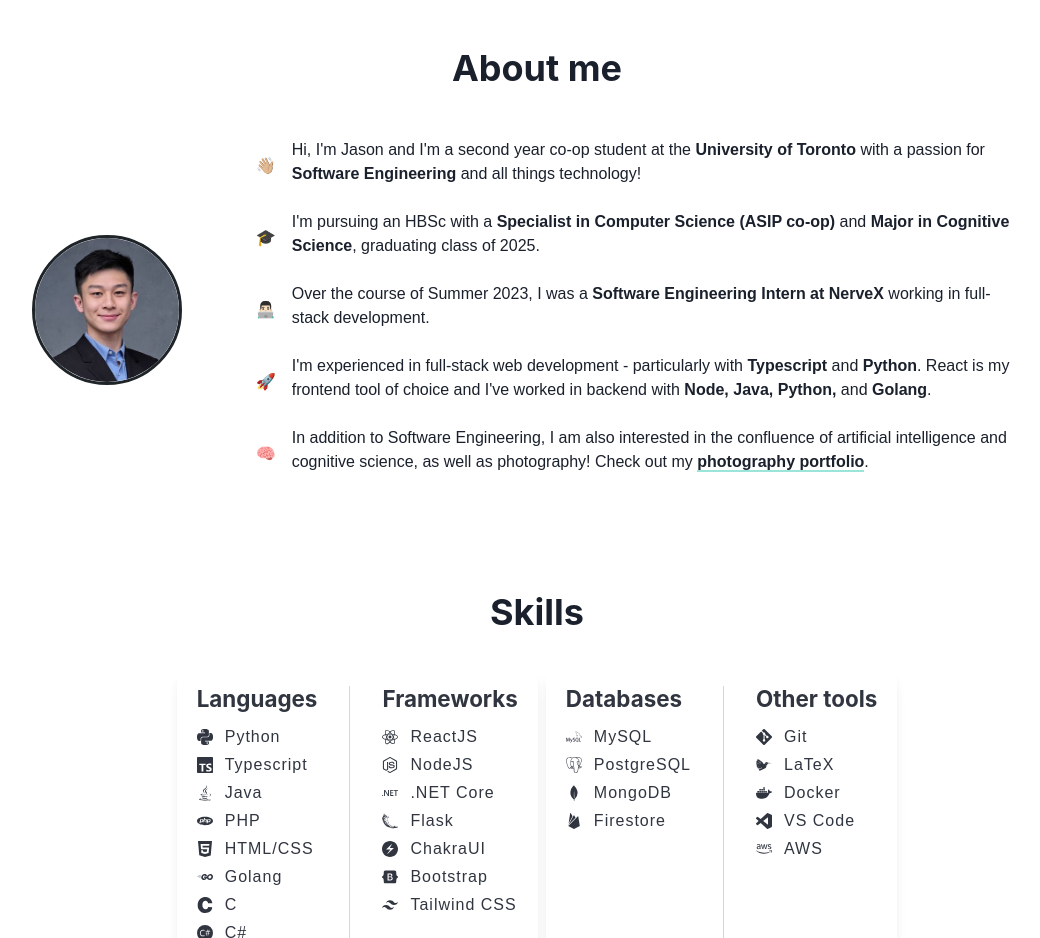
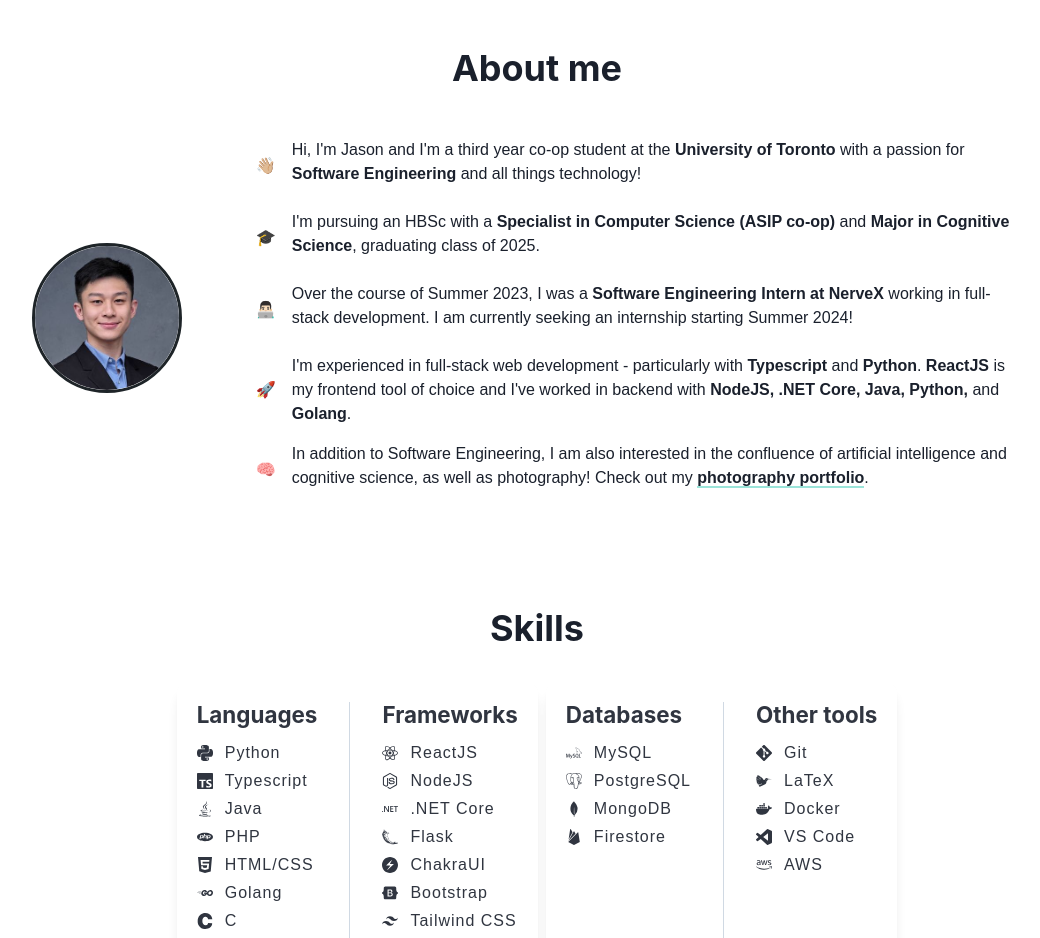
Before and after one commit to jasonfyw/jasonfyw.github.io, a React (Create React App) app: page / in a window 1280 px wide. Shown: the part 800-1738 px from the top of the page, without its empty margins (103-1143 px from the left). Built offline with nearby package versions, Linux system fonts and the light colour scheme; a web font is replaced by a local one.

Commit message:
update: about section content

```diff
--- a/src/components/About/About.tsx
+++ b/src/components/About/About.tsx
@@ -35,7 +35,7 @@ const About: FC = () => {
                                 <Flex>
                                     <Center p={4}>👋🏼</Center>
                                     <Text>
-                                        Hi, I'm Jason and I'm a second year co-op student at the <b>University of Toronto</b> with a passion for <b>Software Engineering</b> and all things technology!
+                                        Hi, I'm Jason and I'm a third year co-op student at the <b>University of Toronto</b> with a passion for <b>Software Engineering</b> and all things technology!
                                     </Text>
                                 </Flex>
                             </Fade>
@@ -51,7 +51,7 @@ const About: FC = () => {
                                 <Flex>
                                     <Center p={4}>👨🏻‍💻</Center>
                                     <Text>
-                                        Over the course of Summer 2023, I was a <b>Software Engineering Intern at NerveX</b> working in full-stack development.
+                                        Over the course of Summer 2023, I was a <b>Software Engineering Intern at NerveX</b> working in full-stack development. I am currently seeking an internship starting Summer 2024!
                                     </Text>
                                 </Flex>
                             </Fade>
@@ -59,7 +59,7 @@ const About: FC = () => {
                                 <Flex>
                                     <Center p={4}>🚀</Center>
                                     <Text>
-                                    I'm experienced in full-stack web development - particularly with <b>Typescript</b> and <b>Python</b>. React is my frontend tool of choice and I've worked in backend with <b>Node, Java, Python,</b> and <b>Golang</b>.
+                                        I'm experienced in full-stack web development - particularly with <b>Typescript</b> and <b>Python</b>. <b>ReactJS</b> is my frontend tool of choice and I've worked in backend with <b>NodeJS, .NET Core, Java, Python,</b> and <b>Golang</b>.
                                     </Text>
                                 </Flex>
                             </Fade>
```
